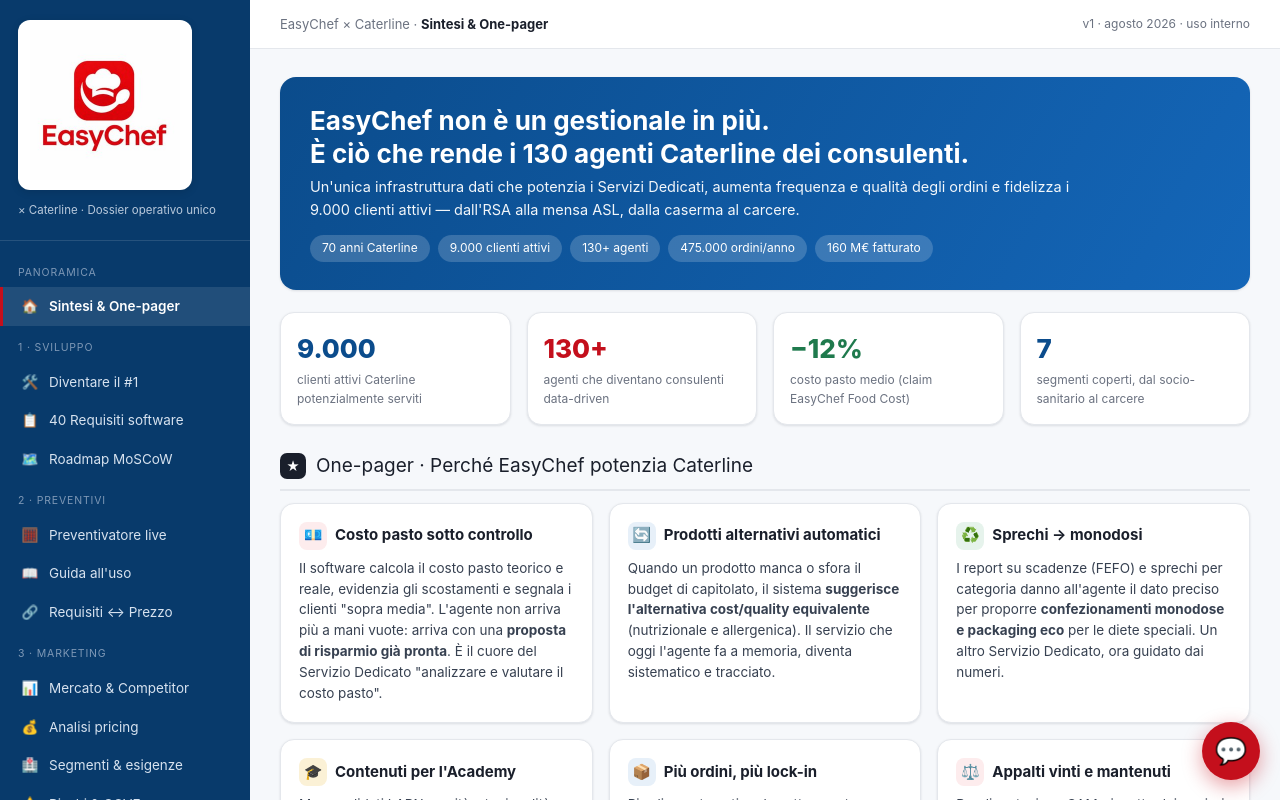
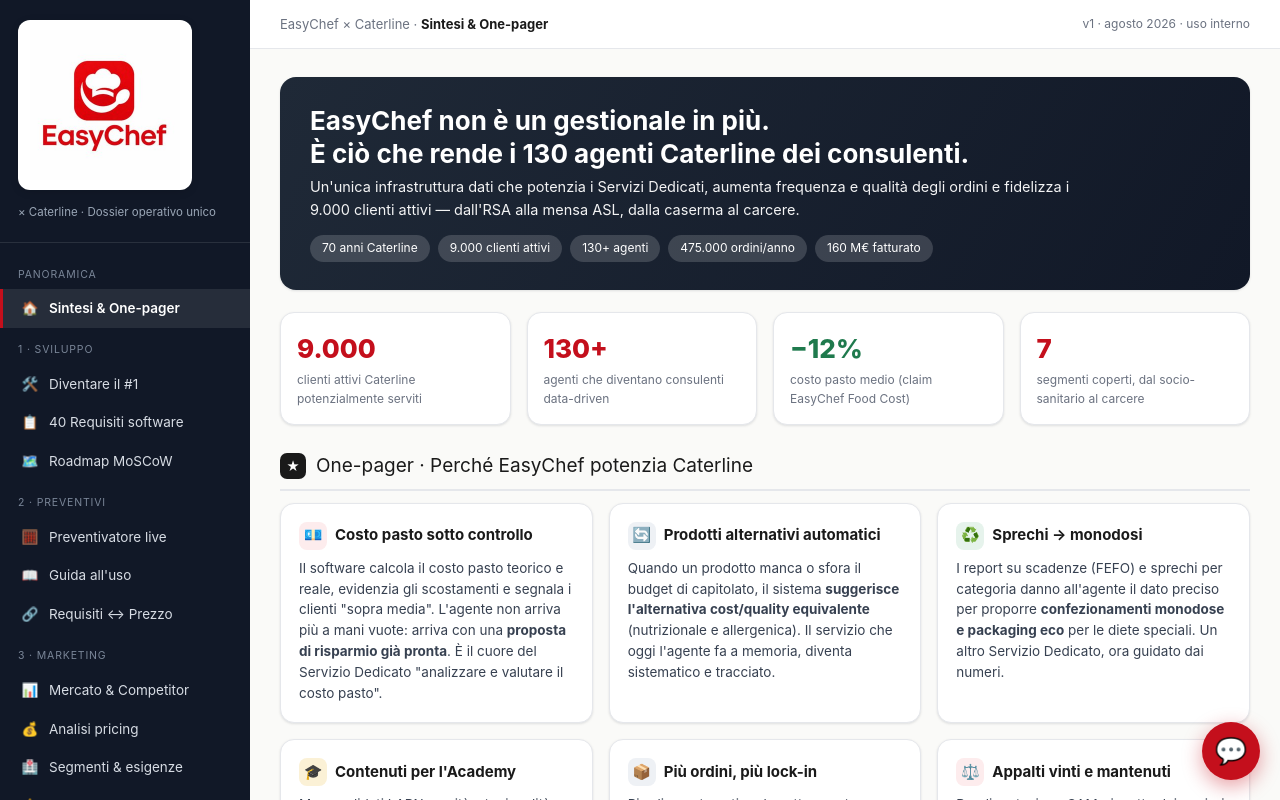
Before and after one commit to Lean-AI-ITA/easy_site, a Next.js app: page / in a window 1280 px wide. Shown: the top 800 px of the page. Built offline with nearby package versions, Linux system fonts and the light colour scheme.

Commit message:
Add files via upload

```diff
--- a/app/globals.css
+++ b/app/globals.css
@@ -1,29 +1,52 @@
+/* ============================================================================
+   EasyChef × Caterline — globals.css  ·  RESTYLE palette
+   Bianco caldo + quasi-nero + ROSSO EasyChef (unico accento).
+   Sidebar/heroes neutri scuri (ex blu). Link piccoli in rosso scuro (WCAG AA).
+   Drop-in: sostituisce app/globals.css. Nessun cambio a HTML/JS necessario.
+   ============================================================================ */
 :root{
-  --blu:#0B4C8C; --blu-scuro:#083A6B; --blu-chiaro:#E7F0F9;
-  --rosso:#C40F1C; --rosso-scuro:#9C0C16; --rosso-chiaro:#FDECED;
+  /* Neutri */
+  --bg:#FAFAF8;            /* bianco caldo · canvas */
+  --card:#FFFFFF;          /* superfici */
+  --ink:#1A1A1A;           /* testo (quasi-nero) */
+  --muted:#6B7280;         /* testo secondario */
+  --bordo:#E5E7EB;         /* bordi/divisori */
+  /* Scuri neutri (ex blu) */
+  --slate:#111827;         /* sidebar, heroes scuri */
+  --slate2:#1F2937;        /* gradiente/hover scuro */
+  --slate-chiaro:#EEF1F5;  /* tint chiaro per pill/badge */
+  --slate-testo:#334155;   /* testo su tint chiaro */
+  /* Accento ROSSO */
+  --rosso:#C40F1C;
+  --rosso-scuro:#9C0C16;   /* link piccoli · WCAG */
+  --rosso-chiaro:#FDECED;
+  /* Semantici */
   --verde:#1F7A4D; --verde-chiaro:#E6F3EC;
   --oro:#E2A400;
-  --ink:#1A1F2B; --muted:#6B7280; --bordo:#E4E7EC; --bg:#F6F8FB; --card:#FFFFFF;
   --ombra:0 1px 3px rgba(16,24,40,.08),0 1px 2px rgba(16,24,40,.04);
 }
 *{box-sizing:border-box;margin:0;padding:0}
 html{scroll-behavior:smooth}
 body{font-family:-apple-system,BlinkMacSystemFont,"Segoe UI",Roboto,Helvetica,Arial,sans-serif;
   color:var(--ink);background:var(--bg);line-height:1.55;font-size:15px}
-a{color:var(--blu);text-decoration:none}
+a{color:var(--rosso-scuro);text-decoration:none}
 a:hover{text-decoration:underline}
 h1,h2,h3,h4{line-height:1.25}
+
+/* ---- Layout ---- */
 .app{display:grid;grid-template-columns:250px 1fr;min-height:100vh}
-.sidebar{background:var(--blu-scuro);color:#fff;position:sticky;top:0;height:100vh;overflow-y:auto;padding:0}
-.brand{padding:20px 18px;border-bottom:1px solid rgba(255,255,255,.12)}
-.brand .logo{display:flex;align-items:center;gap:10px;font-weight:800;font-size:18px}
+.sidebar{background:var(--slate);color:#fff;position:sticky;top:0;height:100vh;overflow-y:auto;padding:0}
+.brand{padding:20px 18px;border-bottom:1px solid rgba(255,255,255,.10)}
+.brand .logo{display:flex;align-items:center;gap:10px;font-weight:800;font-size:18px;color:#fff}
 .brand .logo .chip{background:var(--rosso);width:30px;height:30px;border-radius:8px;display:flex;align-items:center;justify-content:center;font-size:16px}
-.brand .sub{font-size:11.5px;color:#B9C9DC;margin-top:6px}
+.logo-card{background:#fff;border-radius:12px;padding:10px 12px;display:inline-block;box-shadow:0 2px 8px rgba(0,0,0,.12)}
+.brand-logo{width:150px;height:auto;display:block}
+.brand .sub{font-size:11.5px;color:#9AA6B6;margin-top:8px}
 .nav{padding:10px 0}
-.nav .group{font-size:10.5px;text-transform:uppercase;letter-spacing:.08em;color:#7E98B6;padding:14px 18px 6px}
-.nav a{display:flex;align-items:center;gap:10px;color:#D7E2EF;padding:9px 18px;font-size:13.5px;border-left:3px solid transparent;cursor:pointer}
+.nav .group{font-size:10.5px;text-transform:uppercase;letter-spacing:.08em;color:#7A8698;padding:14px 18px 6px}
+.nav a{display:flex;align-items:center;gap:10px;color:#D7DCE4;padding:9px 18px;font-size:13.5px;border-left:3px solid transparent;cursor:pointer}
 .nav a:hover{background:rgba(255,255,255,.06);text-decoration:none}
-.nav a.active{background:rgba(255,255,255,.10);border-left-color:var(--rosso);color:#fff;font-weight:600}
+.nav a.active{background:rgba(255,255,255,.09);border-left-color:var(--rosso);color:#fff;font-weight:600}
 .nav a .ic{width:18px;text-align:center}
 .main{padding:0;min-width:0}
 .topbar{background:var(--card);border-bottom:1px solid var(--bordo);padding:14px 30px;position:sticky;top:0;z-index:20;display:flex;justify-content:space-between;align-items:center}
@@ -31,17 +54,21 @@
 .topbar .crumb b{color:var(--ink)}
 .topbar .meta{font-size:12px;color:var(--muted)}
 .wrap{padding:28px 30px;max-width:1140px}
+
+/* ---- Sections ---- */
 .section{display:none;animation:fade .25s ease}
 .section.show{display:block}
 @keyframes fade{from{opacity:0;transform:translateY(6px)}to{opacity:1;transform:none}}
 .hero{border-radius:16px;padding:28px 30px;color:#fff;margin-bottom:22px;box-shadow:var(--ombra)}
-.hero.blu{background:linear-gradient(120deg,var(--blu),#1466B8)}
-.hero.rosso{background:linear-gradient(120deg,var(--rosso),#E13543)}
-.hero.verde{background:linear-gradient(120deg,var(--verde),#2E9E5B)}
+.hero.blu{background:linear-gradient(120deg,var(--slate2),var(--slate))}   /* ex blu → neutro scuro */
+.hero.verde{background:linear-gradient(120deg,var(--slate2),var(--slate))} /* ex verde → neutro scuro */
+.hero.rosso{background:linear-gradient(120deg,var(--rosso),#E13543)}       /* accento */
 .hero h1{font-size:26px;margin-bottom:6px}
 .hero p{font-size:14.5px;opacity:.95;max-width:760px}
 .hero .tags{margin-top:14px;display:flex;gap:8px;flex-wrap:wrap}
-.hero .tags span{background:rgba(255,255,255,.18);padding:4px 12px;border-radius:999px;font-size:12px}
+.hero .tags span{background:rgba(255,255,255,.16);padding:4px 12px;border-radius:999px;font-size:12px}
+
+/* ---- Grid / cards ---- */
 .grid{display:grid;gap:16px}
 .g2{grid-template-columns:1fr 1fr}
 .g3{grid-template-columns:repeat(3,1fr)}
@@ -51,57 +78,70 @@
 .card h3{font-size:15px;margin-bottom:8px;display:flex;align-items:center;gap:8px}
 .card p{font-size:13.5px;color:#374151}
 .pill-ic{width:28px;height:28px;border-radius:8px;display:inline-flex;align-items:center;justify-content:center;font-size:15px;flex:0 0 auto}
-.pi-blu{background:var(--blu-chiaro);color:var(--blu)}
+.pi-blu{background:var(--slate-chiaro);color:var(--slate-testo)}   /* ex blu → neutro */
 .pi-rosso{background:var(--rosso-chiaro);color:var(--rosso)}
 .pi-verde{background:var(--verde-chiaro);color:var(--verde)}
 .pi-oro{background:#FBF1D6;color:#8a6b00}
 .stat{background:var(--card);border:1px solid var(--bordo);border-radius:14px;padding:16px;box-shadow:var(--ombra)}
-.stat .n{font-size:26px;font-weight:800;color:var(--blu)}
+.stat .n{font-size:26px;font-weight:800;color:var(--rosso)}       /* numeri in accento rosso */
 .stat .n.r{color:var(--rosso)} .stat .n.g{color:var(--verde)}
 .stat .l{font-size:12px;color:var(--muted);margin-top:2px}
+
+/* ---- Section headings ---- */
 .h-sec{font-size:19px;margin:26px 0 12px;padding-bottom:8px;border-bottom:2px solid var(--bordo);display:flex;align-items:center;gap:10px}
 .h-sec .num{background:var(--ink);color:#fff;width:26px;height:26px;border-radius:7px;display:inline-flex;align-items:center;justify-content:center;font-size:13px}
 .h-sub{font-size:15.5px;font-weight:700;margin:18px 0 8px;color:var(--ink)}
 .lead{font-size:14px;color:#374151;margin-bottom:12px}
+
+/* ---- Tables ---- */
 .tbl-wrap{overflow-x:auto;border:1px solid var(--bordo);border-radius:12px;box-shadow:var(--ombra);background:#fff}
 table{width:100%;border-collapse:collapse;font-size:12.8px}
 th,td{text-align:left;padding:9px 11px;border-bottom:1px solid var(--bordo);vertical-align:top}
-thead th{background:var(--blu);color:#fff;font-size:11.5px;text-transform:uppercase;letter-spacing:.03em;position:sticky;top:0}
-thead.r th{background:var(--rosso)} thead.g th{background:var(--verde)}
-tbody tr:nth-child(even){background:#FAFBFD}
-tbody tr:hover{background:var(--blu-chiaro)}
+thead th{background:var(--slate);color:#fff;font-size:11.5px;text-transform:uppercase;letter-spacing:.03em;position:sticky;top:0}
+thead.r th{background:var(--rosso)}      /* header accento */
+thead.g th{background:var(--slate)}      /* ex verde → neutro */
+tbody tr:nth-child(even){background:#FAFBFC}
+tbody tr:hover{background:#F4F1EE}       /* hover caldo neutro */
 td.num,th.num{text-align:right;font-variant-numeric:tabular-nums}
 .badge{display:inline-block;padding:2px 8px;border-radius:6px;font-size:11px;font-weight:700}
 .b-M{background:var(--rosso-chiaro);color:var(--rosso-scuro)}
 .b-S{background:#FFF3D9;color:#8a6b00}
-.b-C{background:var(--blu-chiaro);color:var(--blu-scuro)}
+.b-C{background:var(--slate-chiaro);color:var(--slate-testo)}   /* ex blu → neutro */
 .b-W{background:#EEF0F3;color:#6B7280}
 .b-alta{background:var(--rosso-chiaro);color:var(--rosso-scuro)}
 .b-media{background:#FFF3D9;color:#8a6b00}
 .b-bassa{background:var(--verde-chiaro);color:var(--verde)}
 .b-dir{background:var(--rosso-chiaro);color:var(--rosso)}
 .b-ind{background:#FFF3D9;color:#8a6b00}
-.b-bp{background:var(--blu-chiaro);color:var(--blu-scuro)}
+.b-bp{background:var(--slate-chiaro);color:var(--slate-testo)}
 .b-cond{background:#EDE9FE;color:#5B21B6}
+
+/* ---- Accordion ---- */
 .acc{border:1px solid var(--bordo);border-radius:12px;overflow:hidden;margin-bottom:12px;background:#fff}
 .acc>summary{cursor:pointer;padding:14px 16px;font-weight:700;font-size:14px;list-style:none;display:flex;justify-content:space-between;align-items:center;background:#fff}
 .acc>summary::-webkit-details-marker{display:none}
-.acc>summary:hover{background:#F9FAFB}
-.acc[open]>summary{border-bottom:1px solid var(--bordo);background:#F9FAFB}
+.acc>summary:hover{background:#FAFAF9}
+.acc[open]>summary{border-bottom:1px solid var(--bordo);background:#FAFAF9}
 .acc .body{padding:16px}
 .acc .chev{transition:.2s;color:var(--muted)}
 .acc[open] .chev{transform:rotate(90deg)}
+
+/* ---- Callouts ---- */
 .callout{border-radius:12px;padding:14px 16px;font-size:13.5px;margin:12px 0;border:1px solid}
-.co-blu{background:var(--blu-chiaro);border-color:#BBD4EC}
+.co-blu{background:var(--slate-chiaro);border-color:#D5DBE3}   /* ex blu → neutro */
 .co-rosso{background:var(--rosso-chiaro);border-color:#F3C2C6}
 .co-verde{background:var(--verde-chiaro);border-color:#BFE0CC}
 .co-oro{background:#FBF1D6;border-color:#EAD08A}
 .callout b{color:var(--ink)}
+
+/* ---- Tabs ---- */
 .tabs{display:flex;gap:6px;flex-wrap:wrap;margin:6px 0 16px;border-bottom:1px solid var(--bordo)}
 .tab{padding:9px 16px;font-size:13px;font-weight:600;color:var(--muted);cursor:pointer;border:none;background:none;border-bottom:2px solid transparent}
 .tab:hover{color:var(--ink)}
 .tab.active{color:var(--rosso);border-bottom-color:var(--rosso)}
 .tabpane{display:none} .tabpane.show{display:block}
+
+/* ---- Preventivatore ---- */
 .calc{display:grid;grid-template-columns:1.4fr 1fr;gap:18px}
 @media(max-width:1000px){.calc{grid-template-columns:1fr}}
 .segrow{border:1px solid var(--bordo);border-radius:12px;padding:12px;margin-bottom:10px;background:#fff}
@@ -112,6 +152,7 @@
 @media(max-width:560px){.fields{grid-template-columns:1fr 1fr}}
 .fields label{font-size:11px;font-weight:600;color:var(--muted);display:block;margin-bottom:3px}
 .fields input{width:100%;padding:7px 9px;border:1px solid var(--bordo);border-radius:8px;font-size:13.5px}
+.fields input:focus{outline:none;border-color:var(--rosso)}
 .kpi{display:grid;grid-template-columns:1fr 1fr;gap:10px;margin-bottom:12px}
 .kbox{border-radius:12px;padding:14px;border:1px solid var(--bordo);background:#fff}
 .kbox.primary{background:var(--rosso);color:#fff;border-color:var(--rosso)}
@@ -122,15 +163,18 @@
 .params summary{cursor:pointer;font-weight:700;font-size:13px;color:var(--rosso);padding:8px 0}
 .pgrid{display:grid;grid-template-columns:1fr 90px;gap:6px 12px;align-items:center;font-size:13px;margin-top:8px}
 .pgrid input{padding:6px 8px;border:1px solid var(--bordo);border-radius:7px;font-size:13px;width:100%}
+.hint{font-size:12px;color:var(--muted);margin-top:3px}
+
+/* ---- Liste / misc ---- */
 .src{font-size:11.5px;color:var(--muted);word-break:break-word;padding-left:18px}
 .src li{margin-bottom:4px}
 ul.clean{list-style:none} ul.clean li{padding-left:18px;position:relative;margin-bottom:6px;font-size:13.5px}
 ul.clean li::before{content:"\25B8";position:absolute;left:0;color:var(--rosso);font-weight:700}
 ul.dot li{margin-left:18px;margin-bottom:5px;font-size:13.5px}
-.print-btn{background:var(--blu);color:#fff;border:none;padding:8px 14px;border-radius:8px;font-size:12.5px;font-weight:600;cursor:pointer}
-.print-btn:hover{background:var(--blu-scuro)}
+.print-btn{background:var(--slate);color:#fff;border:none;padding:8px 14px;border-radius:8px;font-size:12.5px;font-weight:600;cursor:pointer}
+.print-btn:hover{background:var(--slate2)}
 mark{background:#FFF3B0;padding:0 3px;border-radius:3px}
-.tag-seg{display:inline-block;font-size:10.5px;padding:1px 6px;border-radius:5px;background:#EEF2F7;color:#475569;margin:1px}
+.tag-seg{display:inline-block;font-size:10.5px;padding:1px 6px;border-radius:5px;background:var(--slate-chiaro);color:var(--slate-testo);margin:1px}
 .time{position:relative;margin:10px 0 0 10px;border-left:2px solid var(--bordo);padding-left:20px}
 .time .ev{position:relative;margin-bottom:14px}
 .time .ev::before{content:"";position:absolute;left:-27px;top:3px;width:12px;height:12px;border-radius:50%;background:var(--rosso);border:2px solid #fff}
@@ -157,16 +201,20 @@
   .kpi{grid-template-columns:1fr 1fr}
   .topbar .meta{display:none}
 }
-@media(max-width:560px){.fields{grid-template-columns:1fr 1fr}.hero h1{font-size:18px}.h-sec{font-size:17px}}
+@media(max-width:560px){.fields{grid-template-columns:1fr 1fr}.hero h1{font-size:18px}.h-sec{font-size:17px}.brand-logo{width:130px}}
 
-/* ===== CHATBOT (streaming) ===== */
+/* ===== CHATBOT ===== */
 #ec-fab{position:fixed;right:20px;bottom:20px;width:58px;height:58px;border-radius:50%;background:var(--rosso);color:#fff;border:none;cursor:pointer;box-shadow:0 6px 20px rgba(196,15,28,.4);font-size:25px;z-index:9998;display:flex;align-items:center;justify-content:center;transition:transform .15s}
 #ec-fab:hover{transform:scale(1.06)}
 #ec-chat{position:fixed;right:20px;bottom:88px;width:390px;max-width:calc(100vw - 24px);height:560px;max-height:calc(100vh - 120px);background:#fff;border-radius:16px;box-shadow:0 12px 40px rgba(16,24,40,.25);z-index:9998;display:flex;flex-direction:column;overflow:hidden;border:1px solid var(--bordo)}
 #ec-head{background:linear-gradient(120deg,var(--rosso),#E13543);color:#fff;padding:13px 15px;display:flex;justify-content:space-between;align-items:center}
-#ec-head .t{font-weight:800;font-size:15px;display:flex;align-items:center;gap:8px}
+#ec-head .t{font-weight:800;font-size:15px}
 #ec-head .s{font-size:11px;opacity:.9;margin-top:2px}
 #ec-head button{background:rgba(255,255,255,.2);border:none;color:#fff;width:28px;height:28px;border-radius:8px;cursor:pointer;font-size:15px}
+.ec-head-left{display:flex;align-items:center;gap:10px}
+.ec-head-logo{width:34px;height:34px;border-radius:9px;background:#fff;padding:2px;object-fit:contain;flex:0 0 auto}
+#ec-notice{background:#FFF7E6;border-bottom:1px solid #F1D9A0;color:#7a5b00;font-size:11px;line-height:1.4;padding:7px 14px;text-align:center}
+#ec-notice b{color:#5c4400}
 #ec-msgs{flex:1;overflow-y:auto;padding:15px;background:var(--bg);font-size:13.5px;line-height:1.5}
 .ec-m{margin-bottom:11px;display:flex}
 .ec-m .b{padding:9px 12px;border-radius:12px;max-width:84%;word-wrap:break-word;overflow-wrap:anywhere}
@@ -177,9 +225,9 @@
 .ec-m .b ul,.ec-m .b ol{margin:6px 0 6px 18px}.ec-m .b li{margin-bottom:3px}
 .ec-m .b table{border-collapse:collapse;font-size:12px;margin:6px 0;width:100%}
 .ec-m .b th,.ec-m .b td{border:1px solid var(--bordo);padding:4px 7px;text-align:left}
-.ec-m .b th{background:#F2F5F9}
-.ec-m .b code{background:#F2F5F9;padding:1px 5px;border-radius:5px;font-size:12px}
-.ec-m .b strong{color:var(--blu)}
+.ec-m .b th{background:#F2F3F5}
+.ec-m .b code{background:#F2F3F5;padding:1px 5px;border-radius:5px;font-size:12px}
+.ec-m .b strong{color:var(--rosso-scuro)}
 .ec-cursor{display:inline-block;width:7px;height:14px;background:var(--rosso);animation:blink 1s steps(2) infinite;vertical-align:text-bottom;margin-left:2px}
 @keyframes blink{0%,100%{opacity:1}50%{opacity:0}}
 #ec-input{border-top:1px solid var(--bordo);padding:10px;display:flex;gap:8px;background:#fff}
@@ -188,21 +236,7 @@
 #ec-send{background:var(--rosso);color:#fff;border:none;border-radius:10px;width:44px;cursor:pointer;font-size:17px}
 #ec-send:disabled{opacity:.5;cursor:not-allowed}
 .ec-sugg{display:flex;flex-wrap:wrap;gap:6px;padding:0 15px 11px;background:var(--bg)}
-.ec-sugg button{font-size:12px;background:#fff;border:1px solid var(--bordo);border-radius:999px;padding:5px 11px;cursor:pointer;color:var(--blu)}
-.ec-sugg button:hover{background:var(--blu-chiaro)}
+.ec-sugg button{font-size:12px;background:#fff;border:1px solid var(--bordo);border-radius:999px;padding:5px 11px;cursor:pointer;color:var(--rosso-scuro)}
+.ec-sugg button:hover{background:var(--rosso-chiaro)}
 @media(max-width:560px){#ec-chat{right:12px;left:12px;width:auto;bottom:82px}}
 @media print{#ec-fab,#ec-chat,.hamb,.backdrop,.sidebar,.topbar{display:none!important}.app{grid-template-columns:1fr}.section{display:block!important}}
-
-/* ===== LOGO EASYCHEF ===== */
-.logo-card{background:#fff;border-radius:12px;padding:10px 12px;display:inline-block;box-shadow:0 2px 8px rgba(0,0,0,.12)}
-.brand-logo{width:150px;height:auto;display:block}
-@media(max-width:900px){.brand-logo{width:130px}}
-/* FAB con icona */
-#ec-fab{overflow:hidden;padding:0}
-.ec-fab-logo{width:100%;height:100%;object-fit:cover;border-radius:50%}
-/* Header chat */
-.ec-head-left{display:flex;align-items:center;gap:10px}
-.ec-head-logo{width:34px;height:34px;border-radius:9px;background:#fff;padding:2px;object-fit:contain;flex:0 0 auto}
-/* Barra avviso compliance/uso interno */
-#ec-notice{background:#FFF7E6;border-bottom:1px solid #F1D9A0;color:#7a5b00;font-size:11px;line-height:1.4;padding:7px 14px;text-align:center}
-#ec-notice b{color:#5c4400}
```
